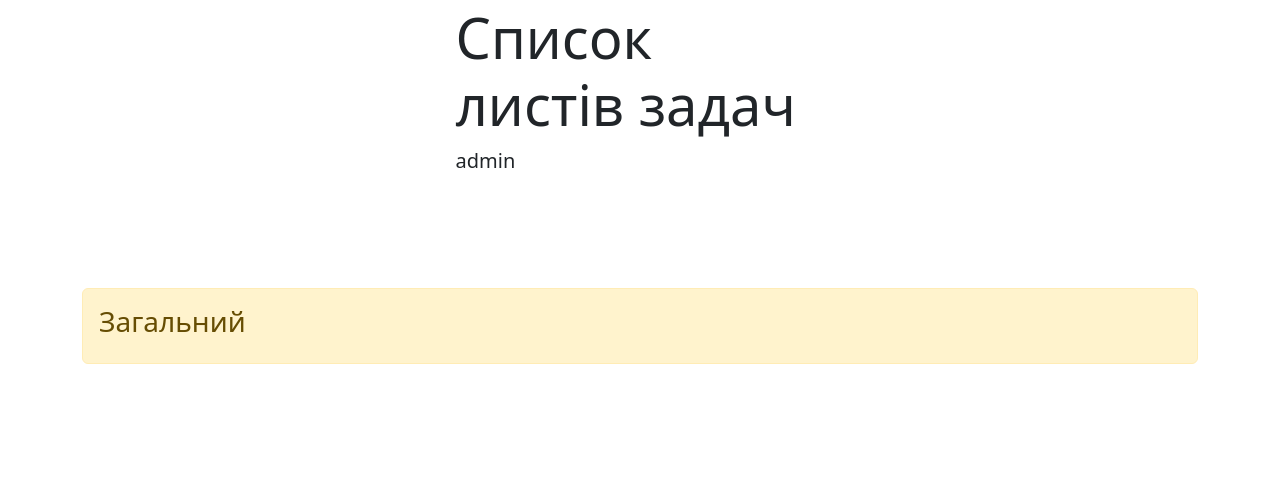
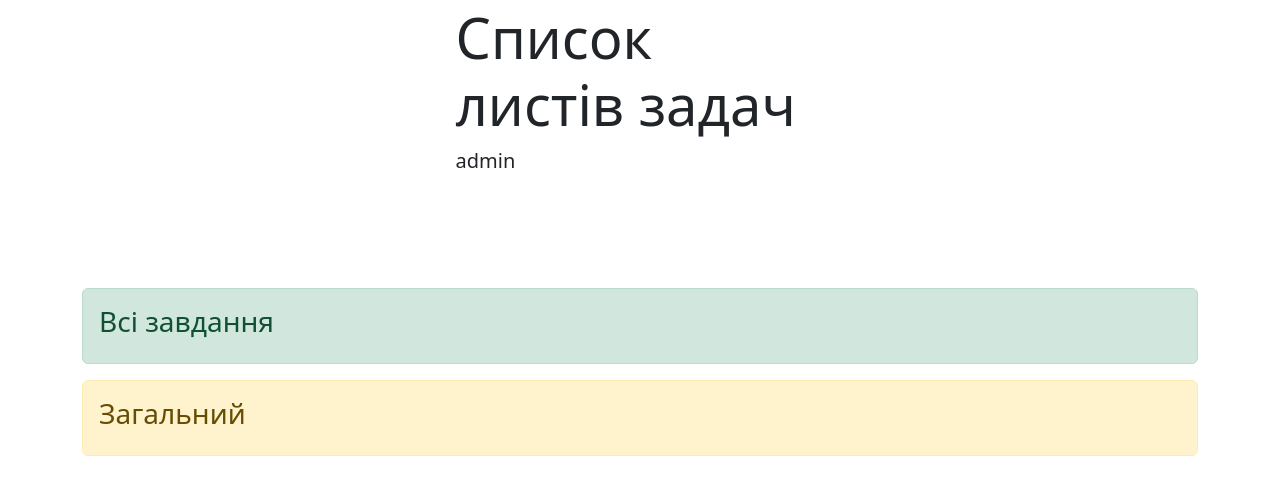
Before and after one commit to RomanBezuhlyii/DjangoTaskManagerWeb, a Django app: page / in a window 1280 px wide. Shown: the part 165-660 px from the top of the page. Run offline with Django 4.2, Linux system fonts and the light colour scheme; a user stored in the database is signed in; data comes from the database, SQL or seed files in the repository; both versions use the stored data as it was after the commit.

Commit message:
Добавлено пункт "Все списки" Переделана функция редактирования задач

```diff
--- a/taskmanager/main/templates/main/index.html
+++ b/taskmanager/main/templates/main/index.html
@@ -26,6 +26,11 @@
                 {% endfor %}
             </div>
         {% elif mode == 'tasklist' %}
+            <a class="nav-link active" href="{% url 'task_in_list' %}?tasklist_id=all">
+                <div class="alert alert-success mt-2">
+                    <h3>Всі завдання</h3>
+                </div>
+            </a>
             {% for elem in tasks %}
                 <a class="nav-link active" href="{% url 'task_in_list' %}?tasklist_id={{elem.id}}">
                     <div class="alert alert-warning mt-2">
--- a/taskmanager/main/views.py
+++ b/taskmanager/main/views.py
@@ -16,7 +16,6 @@ def index(request):
     #tasks = Task.objects.order_by('id')
 
     #tasks = Task.objects.filter(user=request.user.id)
-
     tasklists = TaskList.objects.filter(user = request.user.id)
     context = {
         'title': 'Список листів задач',
@@ -37,9 +36,12 @@ def view_tasks(request):
             return redirect('edit_task')
         #elif request.POST.get('add_new'):
             #request.session['tasklist_id'] = int(request.POST.get('add_new'))
-
-    tasks = Task.objects.filter(tasklist__user=request.user.id, tasklist__id = int(request.GET['tasklist_id']))
-    current_tasklist = TaskList.objects.get(id = int(request.GET['tasklist_id'])).name
+    if request.GET['tasklist_id'] == 'all':
+        tasks = Task.objects.filter(tasklist__user=request.user.id)
+        current_tasklist = 'Всі задачі'
+    else:
+        tasks = Task.objects.filter(tasklist__user=request.user.id, tasklist__id = int(request.GET['tasklist_id']))
+        current_tasklist = TaskList.objects.get(id = int(request.GET['tasklist_id'])).name
     context = {
         'title': f'Задачі списку {current_tasklist}',
         'tasks': tasks,
@@ -87,10 +89,11 @@ def create_choise_list(user_id):
 
 def edit_task(request):
     task = Task.objects.get(id=request.session['task_id'])
+    choices = create_choise_list(request.user.id)
     if request.method == 'POST':
-        form = TaskForm(request.POST)
+        form = TaskForm(request.POST, tasklist=choices)
         if form.is_valid():
-            task.user = request.user
+            task.tasklist = TaskList.objects.get(id = int(form.cleaned_data.get('tasklist')))
             task.title = form.cleaned_data.get('title')
             task.task = form.cleaned_data.get('task')
             task.save()
@@ -102,7 +105,7 @@ def edit_task(request):
         'title': task.title,
         'task': task.task
     }
-    form = TaskForm(initial=initial_dict)
+    form = TaskForm(initial=initial_dict,tasklist=choices)
     tasks = {
         'form': form,
         'page_title': 'Редагувати завдання'
```
Also changed, not shown: taskmanager/db.sqlite3.
